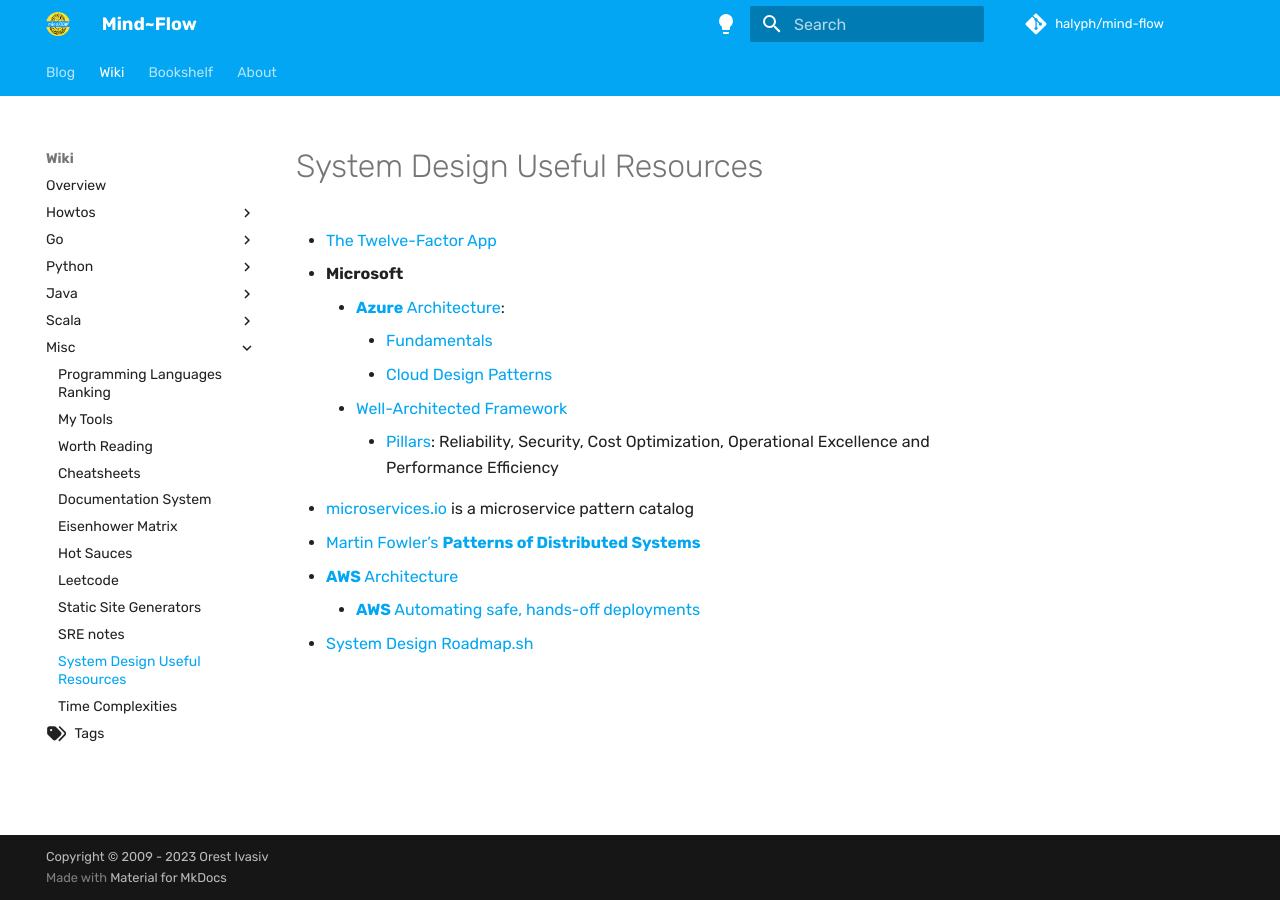
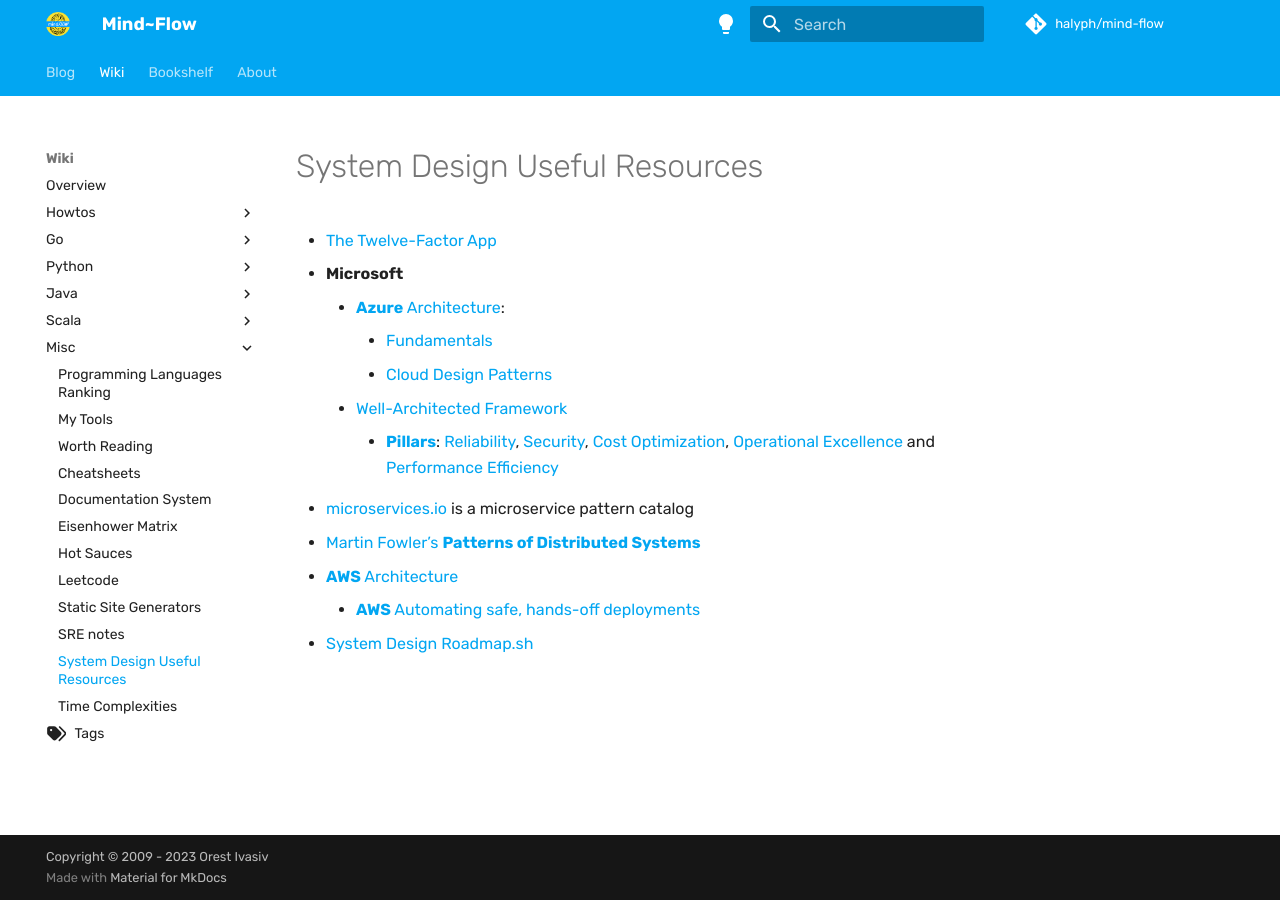
Before and after one commit to halyph/mind-flow, an MkDocs documentation site: the page built from docs/wiki/misc/system-design-useful-resources.md, in a window 1280 px wide. Built offline with MkDocs 1.6.1 and Material for MkDocs 9.7.7, drawn with Linux system fonts in a browser that asks for light colours; some web fonts are replaced; comment, search, counter and statistics services are not loaded; part of the change alters nothing that is shown.

```diff
--- a/docs/wiki/misc/system-design-useful-resources.md
+++ b/docs/wiki/misc/system-design-useful-resources.md
@@ -6,7 +6,7 @@
     - [Fundamentals](https://learn.microsoft.com/en-us/azure/architecture/guide/)
     - [Cloud Design Patterns](https://docs.microsoft.com/en-us/azure/architecture/patterns/)
   - [Well-Architected Framework](https://learn.microsoft.com/en-us/azure/well-architected/)
-    - [Pillars](https://learn.microsoft.com/en-us/azure/well-architected/pillars): Reliability, Security, Cost Optimization, Operational Excellence and Performance Efficiency
+    - [**Pillars**](https://learn.microsoft.com/en-us/azure/well-architected/pillars): [Reliability](https://learn.microsoft.com/en-us/azure/well-architected/reliability/), [Security](https://learn.microsoft.com/en-us/azure/well-architected/security/), [Cost Optimization](https://learn.microsoft.com/en-us/azure/well-architected/cost-optimization/), [Operational Excellence](https://learn.microsoft.com/en-us/azure/well-architected/operational-excellence/) and [Performance Efficiency](https://learn.microsoft.com/en-us/azure/well-architected/performance-efficiency/)
 - [microservices.io](https://microservices.io/) is a microservice pattern catalog
 - [Martin Fowler's **Patterns of Distributed Systems**](https://martinfowler.com/articles/patterns-of-distributed-systems/)
 - [**AWS** Architecture](https://aws.amazon.com/architecture/)
```
